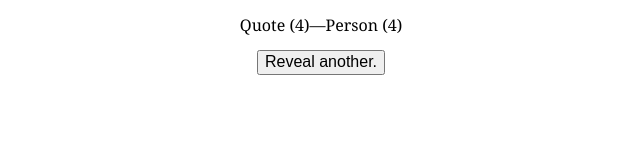
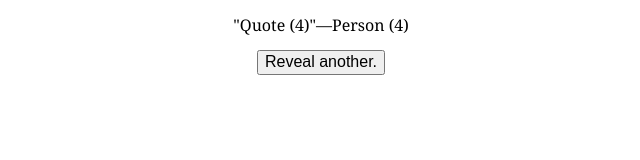
Before and after one commit to FeedTheMind/quoteGenerator, a plain HTML site: page index.html in a window 1280 px wide. Both pictures are taken after a click on the button "Reveal.". Shown: the full height of the page, 319-959 px from the left. Drawn offline with Linux system fonts and the light colour scheme.

Commit message:
Update index and main

```diff
--- a/css/main.css
+++ b/css/main.css
@@ -11,5 +11,13 @@ body {
 }
 
 .source:before {
-  content:  "\2014";
+  content:  '"\2014';
 }
+
+.quote:before {
+  content: '"';
+}
+
+/***************
+.mainContainer
+***************/
```
Also changed, not shown: index.html (+5 -1 lines).
